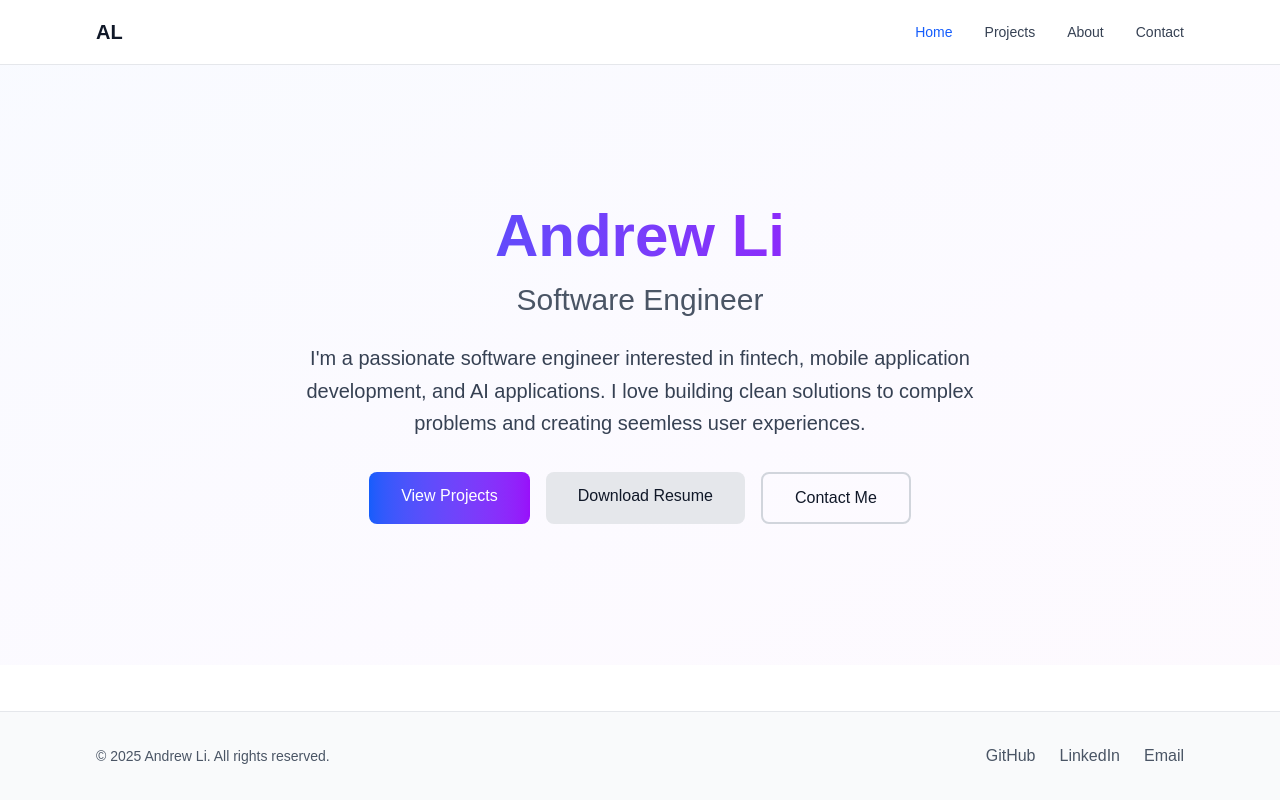
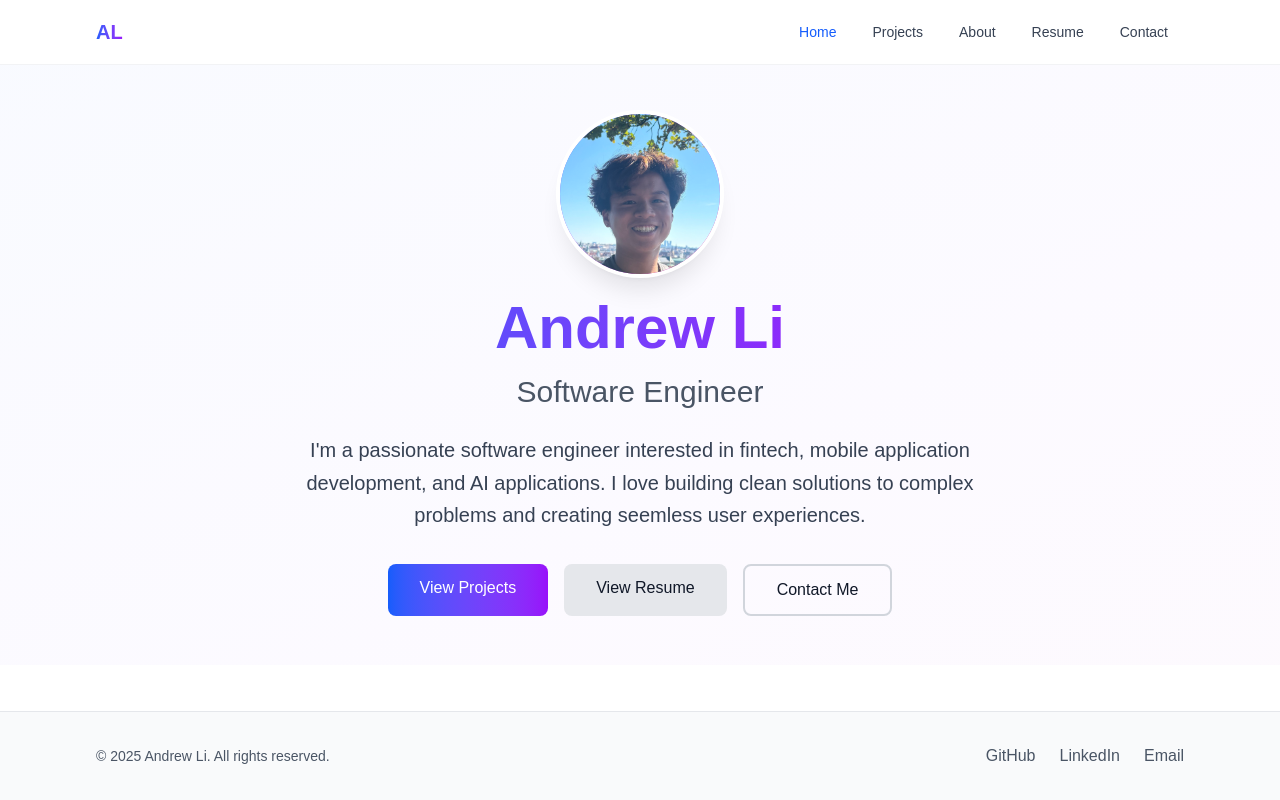
Before and after one commit to Andrew-dev1/personal-site, a Next.js app: page / in a window 1280 px wide. Built offline with nearby package versions, Linux system fonts and the light colour scheme.

Commit message:
added profile icon and animations

```diff
--- a/src/app/globals.css
+++ b/src/app/globals.css
@@ -90,3 +90,17 @@ body {
 .project-card:hover {
   transform: translateY(-8px) rotateX(2deg);
 }
+
+/* Navbar animations */
+@keyframes slide-in {
+  from {
+    transform: scaleX(0);
+  }
+  to {
+    transform: scaleX(1);
+  }
+}
+
+.animate-slide-in {
+  animation: slide-in 0.3s ease-out forwards;
+}
--- a/src/app/layout.tsx
+++ b/src/app/layout.tsx
@@ -2,6 +2,7 @@ import type { Metadata } from "next";
 import "./globals.css";
 import Navbar from "@/components/Navbar";
 import Footer from "@/components/Footer";
+import PageTransition from "@/components/PageTransition";
 
 export const metadata: Metadata = {
   title: "Andrew Li | Software Engineer",
@@ -18,7 +19,9 @@ export default function RootLayout({
     <html lang="en">
       <body className="flex flex-col min-h-screen">
         <Navbar />
-        <main className="flex-grow">{children}</main>
+        <main className="flex-grow">
+          <PageTransition>{children}</PageTransition>
+        </main>
         <Footer />
       </body>
     </html>
--- a/src/app/page.tsx
+++ b/src/app/page.tsx
@@ -1,6 +1,7 @@
 "use client";
 
 import Link from "next/link";
+import Image from "next/image";
 import { useEffect, useState } from "react";
 
 export default function Home() {
@@ -16,6 +17,32 @@ export default function Home() {
       <div className="absolute inset-0 bg-gradient-to-br from-blue-50 via-purple-50 to-pink-50 dark:from-gray-900 dark:via-blue-900/20 dark:to-purple-900/20 animate-gradient opacity-50 -z-10" />
 
       <div className="max-w-3xl mx-auto text-center relative z-10">
+        {/* Profile Image */}
+        <div
+          className={`mb-6 flex justify-center ${
+            mounted ? "animate-fade-in-up" : "opacity-0"
+          }`}
+          style={{ animationDelay: "0s" }}
+        >
+          <div className="relative w-32 h-32 md:w-40 md:h-40 rounded-full overflow-hidden ring-4 ring-white dark:ring-gray-800 shadow-xl bg-gradient-to-br from-blue-500 via-purple-500 to-pink-500 flex items-center justify-center">
+            <span className="absolute text-white text-4xl md:text-5xl font-bold z-0 pointer-events-none">
+              AL
+            </span>
+            <Image
+              src="/profile.jpg"
+              alt="Andrew Li"
+              fill
+              className="object-cover relative z-10"
+              sizes="(max-width: 768px) 128px, 160px"
+              onError={(e) => {
+                // Hide image and show gradient with initials
+                const target = e.target as HTMLImageElement;
+                target.style.display = 'none';
+              }}
+            />
+          </div>
+        </div>
+
         <h1
           className={`text-5xl md:text-6xl font-bold mb-4 bg-gradient-to-r from-blue-600 via-purple-600 to-pink-600 dark:from-blue-400 dark:via-purple-400 dark:to-pink-400 bg-clip-text text-transparent animate-gradient ${
             mounted ? "animate-fade-in-up" : "opacity-0"
@@ -55,11 +82,10 @@ export default function Home() {
             <span className="absolute inset-0 animate-shimmer opacity-0 group-hover:opacity-100 transition-opacity" />
           </Link>
           <Link
-            href="/Andrew_Li_Resume.pdf"
-            target="_blank"
+            href="/resume"
             className="px-8 py-3 bg-gray-200 dark:bg-gray-700 text-gray-900 dark:text-white rounded-lg font-medium transition-all duration-300 hover:scale-105 hover:shadow-lg hover:bg-gray-300 dark:hover:bg-gray-600"
           >
-            Download Resume
+            View Resume
           </Link>
           <Link
             href="/contact"
--- /dev/null
+++ b/src/app/resume/page.tsx
@@ -0,0 +1,43 @@
+import { Metadata } from "next";
+
+export const metadata: Metadata = {
+  title: "Resume | Andrew Li",
+  description: "Andrew Li's resume - Software Engineer specializing in fintech and mobile applications",
+};
+
+export default function ResumePage() {
+  return (
+    <div className="max-w-5xl mx-auto px-4 sm:px-6 lg:px-8 py-12">
+      <div className="mb-6">
+        <h1 className="text-3xl md:text-4xl font-bold mb-2 text-gray-900 dark:text-white">
+          Resume
+        </h1>
+        <p className="text-gray-600 dark:text-gray-400">
+          View or download my resume below
+        </p>
+      </div>
+
+      <div className="bg-white dark:bg-gray-800 rounded-lg shadow-lg overflow-hidden">
+        <div className="flex justify-between items-center p-4 border-b border-gray-200 dark:border-gray-700">
+          <h2 className="text-lg font-semibold text-gray-900 dark:text-white">
+            Andrew Li - Resume
+          </h2>
+          <a
+            href="/Andrew_Li_Resume.pdf"
+            download
+            className="px-4 py-2 bg-blue-600 text-white rounded-lg hover:bg-blue-700 transition-colors text-sm font-medium"
+          >
+            Download PDF
+          </a>
+        </div>
+        <div className="w-full h-[calc(100vh-250px)] min-h-[800px]">
+          <iframe
+            src="/Andrew_Li_Resume.pdf"
+            className="w-full h-full border-0"
+            title="Andrew Li Resume"
+          />
+        </div>
+      </div>
+    </div>
+  );
+}
--- a/src/components/Navbar.tsx
+++ b/src/components/Navbar.tsx
@@ -2,38 +2,119 @@
 
 import Link from "next/link";
 import { usePathname } from "next/navigation";
+import { useState, useEffect } from "react";
+import { Bars3Icon, XMarkIcon } from "@heroicons/react/24/outline";
 
 export default function Navbar() {
   const pathname = usePathname();
+  const [isOpen, setIsOpen] = useState(false);
+  const [scrolled, setScrolled] = useState(false);
 
   const links = [
     { href: "/", label: "Home" },
     { href: "/projects", label: "Projects" },
     { href: "/about", label: "About" },
+    { href: "/resume", label: "Resume" },
     { href: "/contact", label: "Contact" },
   ];
 
+  useEffect(() => {
+    const handleScroll = () => {
+      setScrolled(window.scrollY > 10);
+    };
+    window.addEventListener("scroll", handleScroll);
+    return () => window.removeEventListener("scroll", handleScroll);
+  }, []);
+
+  useEffect(() => {
+    setIsOpen(false);
+  }, [pathname]);
+
   return (
-    <nav className="sticky top-0 z-50 bg-white dark:bg-gray-900 border-b border-gray-200 dark:border-gray-800">
+    <nav
+      className={`sticky top-0 z-50 transition-all duration-300 ${
+        scrolled
+          ? "bg-white/80 dark:bg-gray-900/80 backdrop-blur-md shadow-sm"
+          : "bg-white/95 dark:bg-gray-900/95 backdrop-blur-sm"
+      } border-b border-gray-200/50 dark:border-gray-800/50`}
+    >
       <div className="max-w-6xl mx-auto px-4 sm:px-6 lg:px-8">
         <div className="flex justify-between items-center h-16">
-          <Link href="/" className="text-xl font-bold text-gray-900 dark:text-white">
+          <Link
+            href="/"
+            className="text-xl font-bold bg-gradient-to-r from-blue-600 to-purple-600 bg-clip-text text-transparent hover:scale-105 transition-transform duration-200"
+          >
             AL
           </Link>
-          <div className="flex space-x-8">
-            {links.map((link) => (
+
+          {/* Desktop Navigation */}
+          <div className="hidden md:flex items-center space-x-1">
+            {links.map((link) => {
+              const isActive = pathname === link.href;
+              return (
                 <Link
                   key={link.href}
                   href={link.href}
-                className={`text-sm font-medium transition-colors hover:text-blue-600 dark:hover:text-blue-400 ${
-                  pathname === link.href
+                  className="relative px-4 py-2 text-sm font-medium transition-colors group"
+                >
+                  <span
+                    className={`relative z-10 transition-colors duration-200 ${
+                      isActive
                         ? "text-blue-600 dark:text-blue-400"
-                    : "text-gray-700 dark:text-gray-300"
+                        : "text-gray-700 dark:text-gray-300 group-hover:text-blue-600 dark:group-hover:text-blue-400"
                     }`}
                   >
                     {link.label}
+                  </span>
+                  {isActive && (
+                    <span className="absolute bottom-0 left-0 right-0 h-0.5 bg-gradient-to-r from-blue-600 to-purple-600 rounded-full animate-slide-in" />
+                  )}
+                  <span className="absolute bottom-0 left-0 right-0 h-0.5 bg-gradient-to-r from-blue-600 to-purple-600 rounded-full scale-x-0 group-hover:scale-x-100 transition-transform duration-200 origin-left" />
                 </Link>
-            ))}
+              );
+            })}
+          </div>
+
+          {/* Mobile Menu Button */}
+          <button
+            onClick={() => setIsOpen(!isOpen)}
+            className="md:hidden p-2 rounded-lg text-gray-700 dark:text-gray-300 hover:bg-gray-100 dark:hover:bg-gray-800 transition-colors"
+            aria-label="Toggle menu"
+          >
+            {isOpen ? (
+              <XMarkIcon className="h-6 w-6" />
+            ) : (
+              <Bars3Icon className="h-6 w-6" />
+            )}
+          </button>
+        </div>
+
+        {/* Mobile Navigation */}
+        <div
+          className={`md:hidden overflow-hidden transition-all duration-300 ease-in-out ${
+            isOpen ? "max-h-96 opacity-100" : "max-h-0 opacity-0"
+          }`}
+        >
+          <div className="py-4 space-y-2">
+            {links.map((link) => {
+              const isActive = pathname === link.href;
+              return (
+                <Link
+                  key={link.href}
+                  href={link.href}
+                  className={`relative block px-4 py-3 rounded-lg text-sm font-medium transition-all duration-200 ${
+                    isActive
+                      ? "bg-blue-50 dark:bg-blue-900/20 text-blue-600 dark:text-blue-400"
+                      : "text-gray-700 dark:text-gray-300 active:bg-gray-100 dark:active:bg-gray-800"
+                  }`}
+                >
+                  {link.label}
+                  {isActive && (
+                    <span className="absolute left-0 top-0 bottom-0 w-1 bg-gradient-to-b from-blue-600 to-purple-600 rounded-r-full" />
+                  )}
+                </Link>
+              );
+            })}
           </div>
         </div>
       </div>
--- /dev/null
+++ b/src/components/PageTransition.tsx
@@ -0,0 +1,32 @@
+"use client";
+
+import { usePathname } from "next/navigation";
+import { useEffect, useState } from "react";
+
+export default function PageTransition({ children }: { children: React.ReactNode }) {
+  const pathname = usePathname();
+  const [displayChildren, setDisplayChildren] = useState(children);
+  const [isTransitioning, setIsTransitioning] = useState(false);
+
+  useEffect(() => {
+    setIsTransitioning(true);
+    const timer = setTimeout(() => {
+      setDisplayChildren(children);
+      setIsTransitioning(false);
+    }, 200);
+
+    return () => clearTimeout(timer);
+  }, [pathname, children]);
+
+  return (
+    <div
+      className={`transition-all duration-300 ease-in-out ${
+        isTransitioning
+          ? "opacity-0 translate-y-4"
+          : "opacity-100 translate-y-0"
+      }`}
+    >
+      {displayChildren}
+    </div>
+  );
+}
```
Also changed, not shown: public/profile.jpg (added), 1 other file (tests, documents, lock files or other folders). Lines whose indentation alone changed are shown as unchanged.
